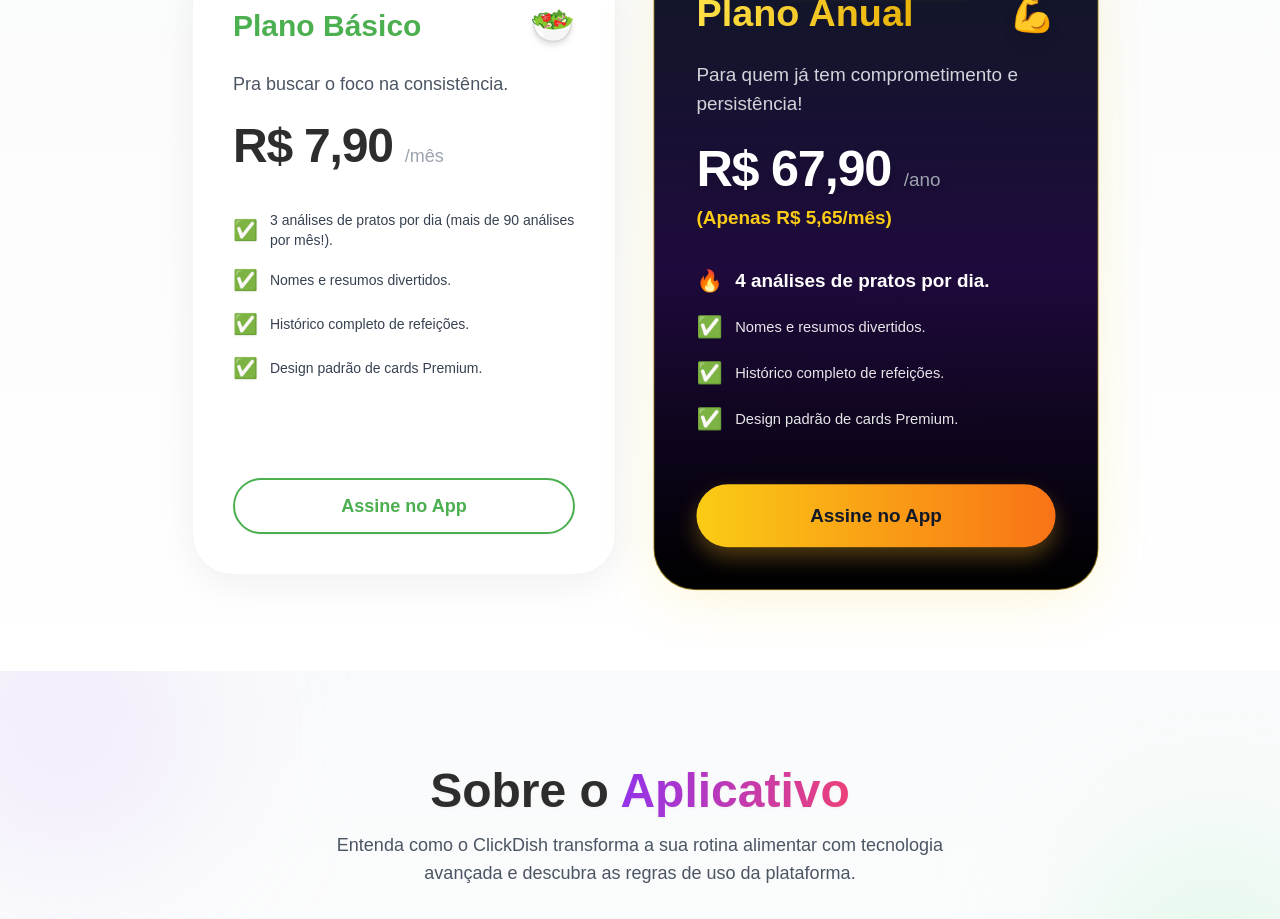
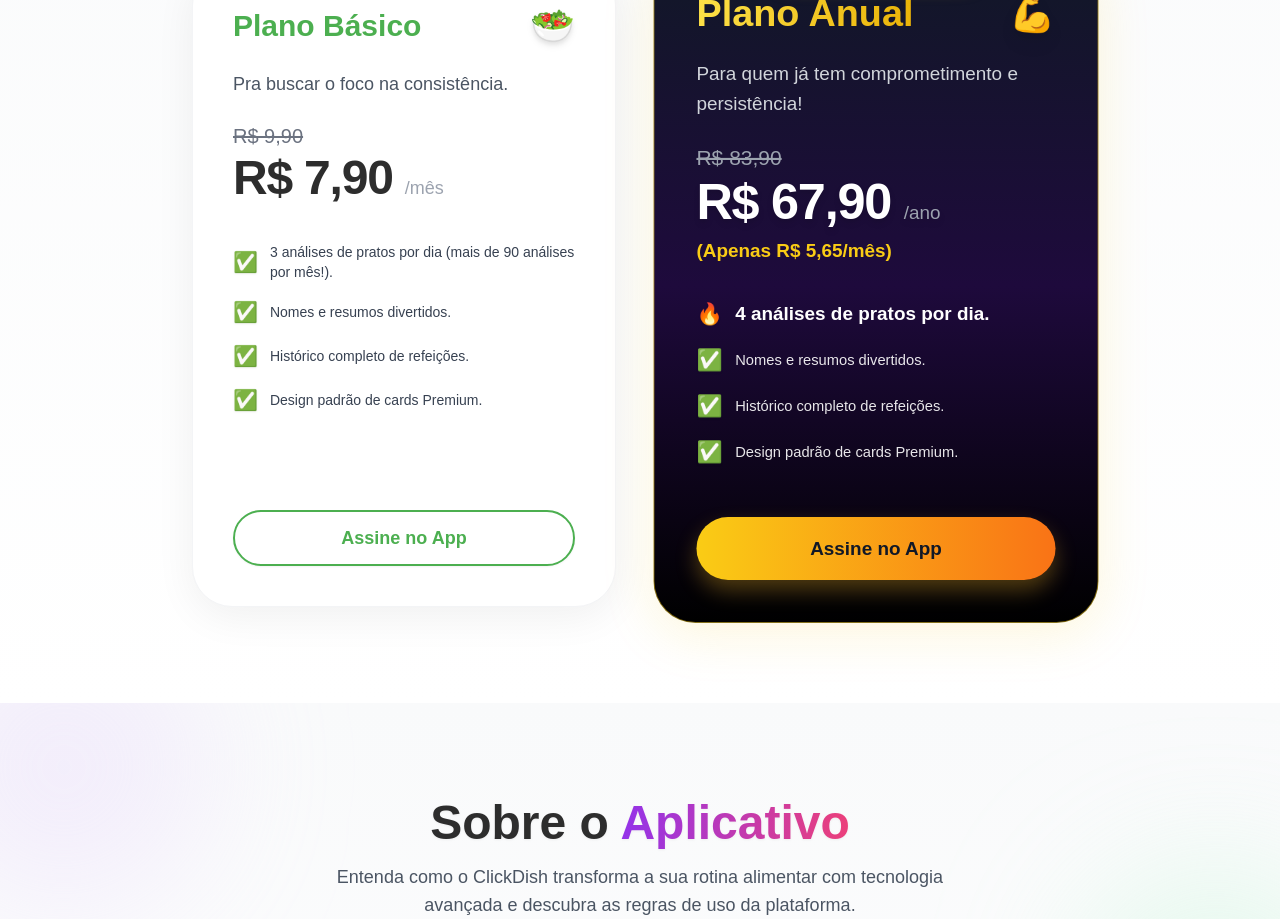
Before and after one commit to dustein/clickdish-landing, a React (Vite) app: page / in a window 1280 px wide. Shown: the part 4440-5359 px from the top of the page. Built offline with nearby package versions, Linux system fonts and the light colour scheme.

Commit message:
design pricing

```diff
--- a/package.json
+++ b/package.json
@@ -10,9 +10,9 @@
     "preview": "vite preview"
   },
   "dependencies": {
+    "lucide-react": "^0.474.0",
     "react": "^19.2.6",
-    "react-dom": "^19.2.6",
-    "lucide-react": "^0.474.0"
+    "react-dom": "^19.2.6"
   },
   "devDependencies": {
     "@vitejs/plugin-react": "^6.0.1",
--- a/src/components/Header.jsx
+++ b/src/components/Header.jsx
@@ -69,10 +69,10 @@ const Header = () => {
                         </a>
                         <div className="pt-2">
                             <a
-                                href="#"
+                                href="https://app.clickdish.fit"
                                 className="block w-full text-center bg-clickdish-purple text-white px-5 py-3 rounded-full font-semibold hover:bg-clickdish-magenta transition"
                             >
-                                Login
+                                Acessar App
                             </a>
                         </div>
                     </div>
--- a/src/components/Pricing.jsx
+++ b/src/components/Pricing.jsx
@@ -17,7 +17,10 @@ const Pricing = () => {
                             <span className="text-2xl sm:text-4xl filter drop-shadow-md">🥗</span>
                         </div>
                         <p className="text-gray-600 mb-3 sm:mb-6 font-medium text-sm sm:text-lg">Pra buscar o foco na consistência.</p>
-                        <div className="text-2xl sm:text-5xl font-extrabold text-clickdish-dark mb-4 sm:mb-10 tracking-tight">R$ 7,90 <span className="text-base sm:text-lg text-gray-400 font-medium tracking-normal">/mês</span></div>
+                        <div className="mb-4 sm:mb-10">
+                            <span className="block text-lg sm:text-xl text-gray-500 line-through font-medium mb-0.5 sm:mb-1">R$ 9,90</span>
+                            <div className="text-2xl sm:text-5xl font-extrabold text-clickdish-dark tracking-tight">R$ 7,90 <span className="text-base sm:text-lg text-gray-400 font-medium tracking-normal">/mês</span></div>
+                        </div>
 
                         <ul className="space-y-2 sm:space-y-4 text-gray-700 mb-12 flex-grow font-medium">
                             <li className="flex items-center">
@@ -46,7 +49,10 @@ const Pricing = () => {
                             <span className="text-2xl sm:text-4xl filter drop-shadow-lg">💪</span>
                         </div>
                         <p className="text-gray-300 mb-1 sm:mb-6 font-medium text-sm sm:text-lg">Para quem já tem comprometimento e persistência!</p>
-                        <div className="text-2xl sm:text-5xl font-extrabold text-white mb-2 tracking-tight drop-shadow-md">R$ 67,90 <span className="text-base sm:text-lg text-gray-400 font-medium tracking-normal">/ano</span></div>
+                        <div className="mb-2">
+                            <span className="block text-lg sm:text-xl text-gray-400 line-through font-medium mb-0.5 sm:mb-1">R$ 83,90</span>
+                            <div className="text-2xl sm:text-5xl font-extrabold text-white tracking-tight drop-shadow-md">R$ 67,90 <span className="text-base sm:text-lg text-gray-400 font-medium tracking-normal">/ano</span></div>
+                        </div>
                         <p className="text-yellow-400 font-bold mb-8 text-md sm:text-lg">(Apenas R$ 5,65/mês)</p>
                         <ul className="space-y-2 sm:space-y-4 text-white/90 mb-12 flex-grow font-medium">
                             <li className="flex items-center text-yellow-400">
```
